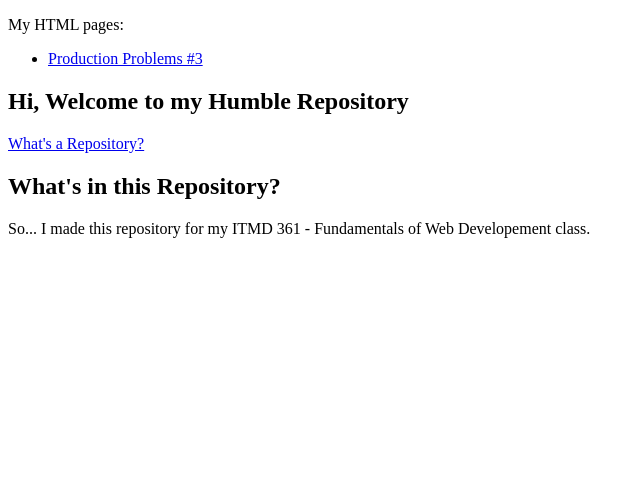
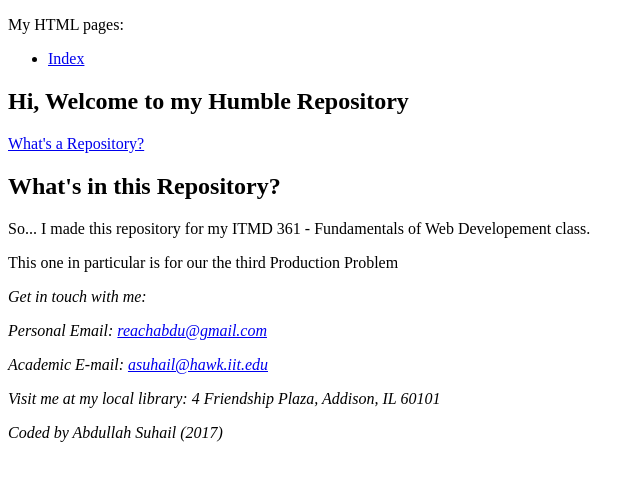
Before and after one commit to asuhail1270106/ProductionProblem3, a plain HTML site: page index.html in a window 1280 px wide. Shown: the whole page, without its empty margins (0-642 px from the left). Drawn offline with Linux system fonts and the light colour scheme.

Commit message:
Update index.html

```diff
--- a/index.html
+++ b/index.html
@@ -9,19 +9,29 @@
       <nav>
       <p> My HTML pages: </p>
         <ul>
-        <li><a href="pp3.html">Production Problems #3</a></li>
+          <li><a href="pp3.html">Index</a></li>
         </ul>
       </nav>
     </header>
 
-<section>
-  <h1> Hi, Welcome to my Humble Repository </h1>
+    <section id = "Intro">
+      <h2> Hi, Welcome to my Humble Repository </h2>
       <a href="https://www.merriam-webster.com/dictionary/repository" title="Repository Definition"> What's a Repository? </a>
     </section>
 
-<section>
+    <section id = "ClassIntro/RepoIntro">
       <h2> What's in this Repository? </h2>
       <p> So... I made this repository for my ITMD 361 - Fundamentals of Web Developement class. </p>
+      <p> This one in particular is for our the third Production Problem </p>
     </section>
+    <footer id="ContactInfo">
+      <address>
+	<p>Get in touch with me:</p>
+	<p>Personal Email: <a href="mailto:reachabdu@gmail.com">reachabdu@gmail.com</a></p>
+	<p>Academic E-mail: <a href="mailto:asuhail@hawk.iit.edu">asuhail@hawk.iit.edu</a></p>
+	<p>Visit me at my local library: 4 Friendship Plaza, Addison, IL 60101</p>
+	<p>Coded by Abdullah Suhail (2017)</p>
+      </address>
+    </footer>
   </body>
 </html>
```
Lines whose indentation alone changed are shown as unchanged.
